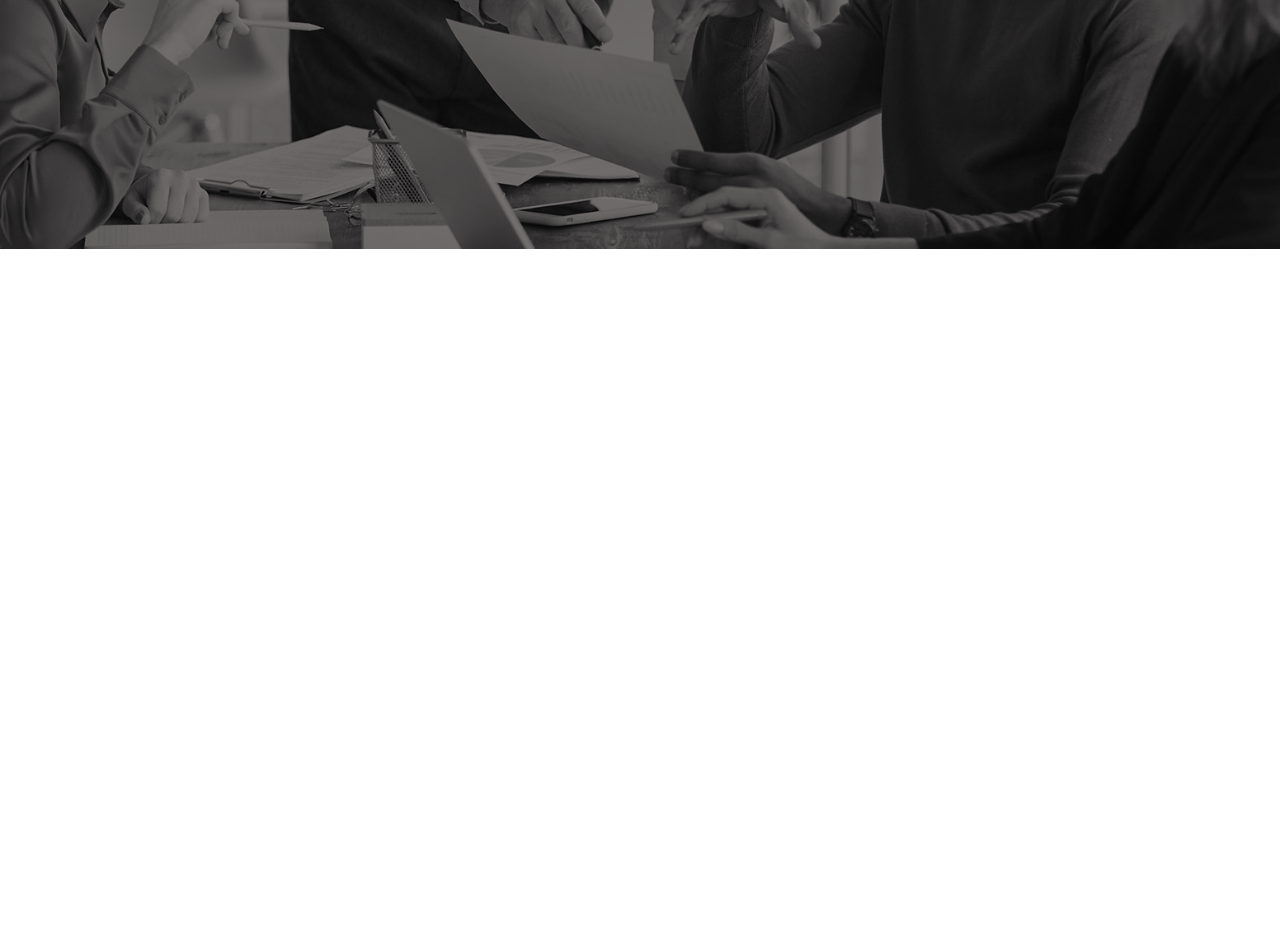
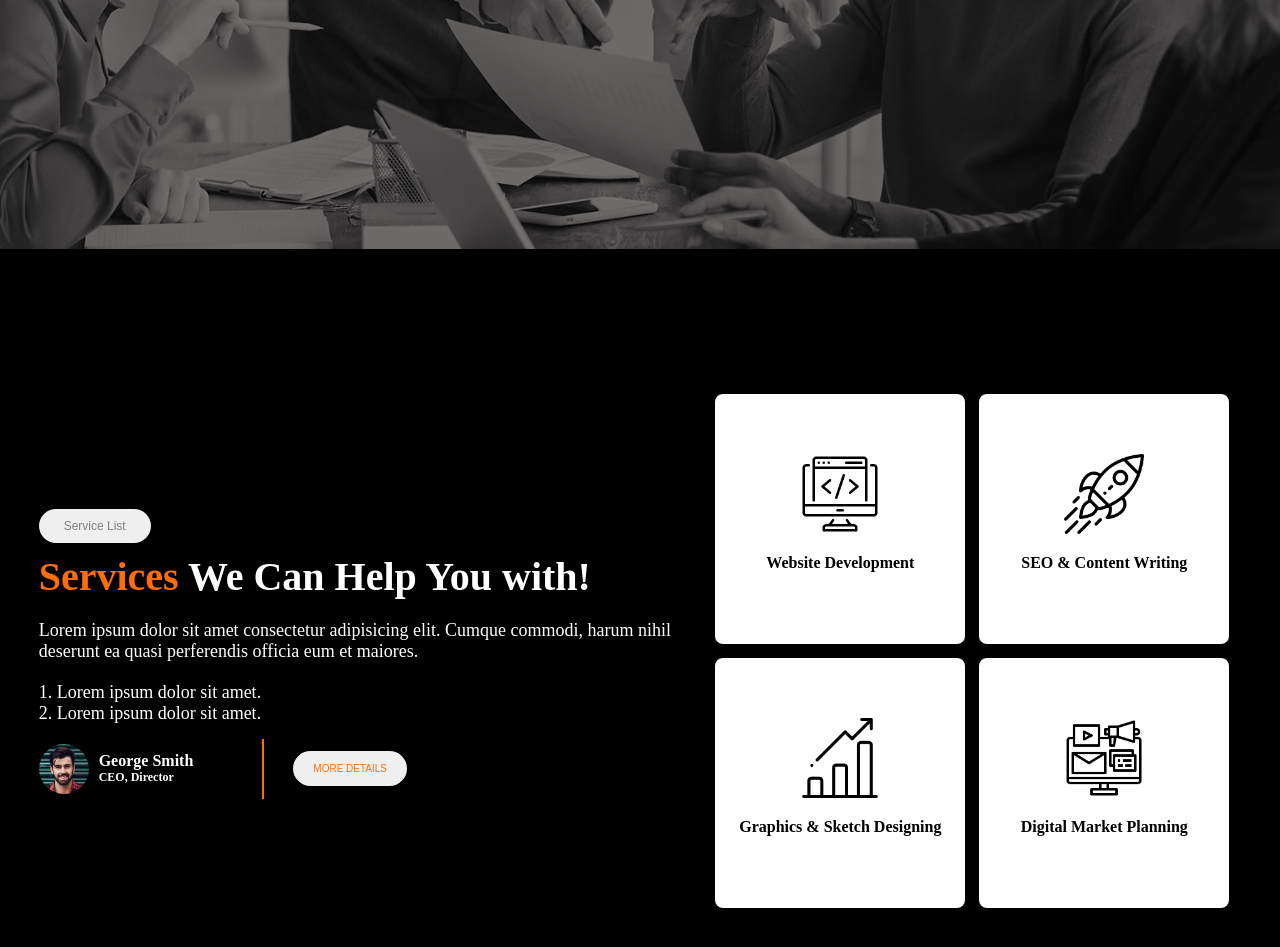
Before and after one commit to mashuk-tamim/digital-agency, a plain HTML site: page index.html in a window 1280 px wide. Shown: the part 631-1578 px from the top of the page. Before the commit the page ends 880 px from the top, so only its background shows below. Drawn offline with Linux system fonts and the light colour scheme.

Commit message:
service section finished

```diff
--- a/index.html
+++ b/index.html
@@ -30,13 +30,74 @@
         <section class="banner">
             <div class="banner-container">
                 <div class="banner-info">
-                    <h1 class="banner-title"><span class="banner-title-digital">Digital</span> Agency <br> You Can Rely
+                    <h1 class="banner-title"><span class="title-color">Digital</span> Agency <br> You Can Rely
                         Upon!</h1>
-                    <p class="banner-description">Lorem ipsum dolor sit amet consectetur adipisicing elit. Harum non velit
-                        dolorum eius id recusandae cupiditate asperiores ipsam perspiciatis, delectus soluta voluptate.</p>
+                    <p class="banner-description">Lorem ipsum dolor sit amet consectetur adipisicing elit. Harum non
+                        velit
+                        dolorum eius id recusandae cupiditate asperiores ipsam perspiciatis, delectus soluta voluptate.
+                    </p>
                     <div class="banner-button">
                         <button class="banner-button-1">DISCOVER MORE</button>
                         <button class="banner-button-2">HIRE US NOW</button>
+                    </div>
+                </div>
+            </div>
+        </section>
+
+        <section class="service">
+            <div class="service-container">
+                <div class="service-text">
+                    <button class="btn-servise-list">Service List</button>
+                    <h1 class="service-title"><span class="title-color">Services</span> We Can Help You with!</h1>
+                    <p class="service-description">Lorem ipsum dolor sit amet consectetur adipisicing elit. Cumque
+                        commodi, harum nihil deserunt ea quasi perferendis officia eum et maiores.</p>
+
+
+                        <li>1. Lorem ipsum dolor sit amet.</li>
+                        <li>2. Lorem ipsum dolor sit amet.</li>
+
+                    <div class="ceo">
+                        <div class="ceo-detail">
+                            <img src="asset/image/author.jpg" alt="George Smith" class="ceo-image">
+                            <div>
+                                <p class="ceo-name">George Smith</p>
+                            <p class="ceo-designation">CEO, Director</p>
+                            </div>
+                        </div>
+                        <div>
+                            <p class="demo-text"><hr class="horizontal-line"></p>
+                        </div>
+                        <div class="ceo-button">
+                            <div>
+                                <button class="btn-more-details">MORE DETAILS</button>
+                            </div>
+
+                        </div>
+                    </div>
+                </div>
+                <div class="service-photos">
+                    <div class="service-photo-r1">
+                        <div class="service-photo">
+                            <img src="asset/icons/coding.png" alt="" class="service-image">
+                            <h4 class="service-image-title">Website Development</h4>
+                        </div>
+                        <div class="service-photo">
+                            <img src="asset/icons/bar-chart.png" alt="" class="service-image">
+                            <h4 class="service-image-title">Graphics & Sketch Designing</h4>
+                        </div>
+                    </div>
+
+                    <div class="service-photo-r2">
+                        <div class="service-photo">
+                            <img src="asset/icons/startup.png" alt="" class="service-image">
+                            <h4 class="service-image-title">SEO & Content Writing</h4>
+                        </div>
+                        <div class="service-photo">
+                            <img src="asset/icons/digital-marketing.png" alt=""
+                                class="service-image">
+                            <h4 class="service-image-title">Digital Market Planning</h4>
+                        </div>
+
                     </div>
                 </div>
             </div>
--- a/styles/style.css
+++ b/styles/style.css
@@ -1,5 +1,10 @@
-* {
+/* shared style here */
+*{
     margin: 0;
+}
+
+.title-color{
+    color: #FD6E0A;
 }
 
 /* navigation style starts */
@@ -62,10 +67,6 @@
     text-align: center;
 }
 
-.banner-title-digital {
-    color: #FD6E0A;
-}
-
 .banner-description {
     color: white;
     font-size: 18px;
@@ -93,3 +94,130 @@
     background-color: #FD6E0A;
     color: white;
 }
+
+/* service style starts */
+.service-container{
+    display: flex;
+    align-items: center;
+    justify-content: space-evenly;
+    height: 100vh;
+    border: 2px solid;
+    background-color: black;
+}
+
+/* service text style */
+.service-text{
+    width: 50%;
+}
+
+.btn-servise-list{
+    padding: 10px 25px;
+    border: 0;
+    border-radius: 20px;
+    font-size: 12px;
+    color: grey;
+}
+.service-title{
+    color: white;
+    font-size: 40px;
+    margin-top: 10px;
+}
+
+.service-description{
+    color: white;
+    font-size: 18px;
+    margin: 20px 0px;
+
+}
+
+.service-container li{
+    list-style: none;
+    color: white;
+    font-size: 18px;
+}
+
+.ceo{
+    margin-top: 20px;
+    display: flex;
+    /* justify-content: space-around; */
+    align-items: center;
+    /* border: 1px solid red; */
+    /* width: 400px; */
+
+}
+
+.ceo-detail{
+    display: flex;
+    align-items: center;
+}
+
+.ceo-image{
+    width: 50px;
+    border-radius: 25px;
+}
+
+.ceo-name{
+    color: white;
+    font-weight: bold;
+    margin-left: 10px;
+    margin-right: 40px;
+}
+
+.ceo-designation{
+    color: white;
+    font-weight: bold;
+    font-size: 12px;
+    margin-left: 10px;
+}
+
+.demo-text{
+    color: white;
+    width: 60px;
+}
+
+.horizontal-line{
+    transform:rotate(90deg);
+    border: 1px solid #FD6E0A;
+    /* margin: 5px 30px;*/
+
+}
+
+.ceo-button{
+    margin-left: 0px;
+    width: 300px;
+}
+
+.btn-more-details{
+    padding: 12px 20px;
+    border: 0;
+    border-radius: 20px;
+    font-size: 10px;
+    color: #FD6E0A;
+}
+/* service photos style */
+.service-photos{
+    display: flex;
+}
+
+.service-photo{
+    border: 2px solid;
+    border-radius: 10px;
+    margin: 10px 10px 10px 0px;
+    width: 250px;
+    height: 250px;
+    background-color: white;
+}
+.service-image{
+    width: 80px;
+    /* border: 2px solid; */
+    display: block;
+    margin: auto;
+    padding-top: 60px;
+}
+
+.service-image-title{
+    display: block;
+    margin: auto;
+    text-align: center;
+    margin-top: 20px;
+}
```
